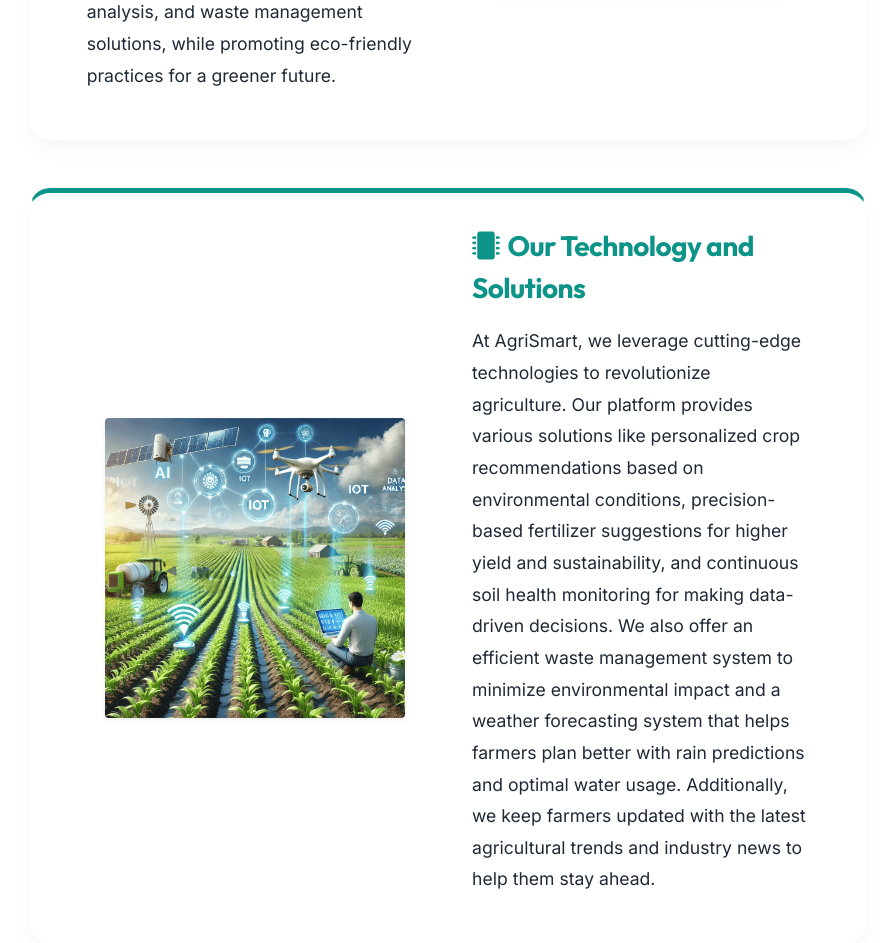
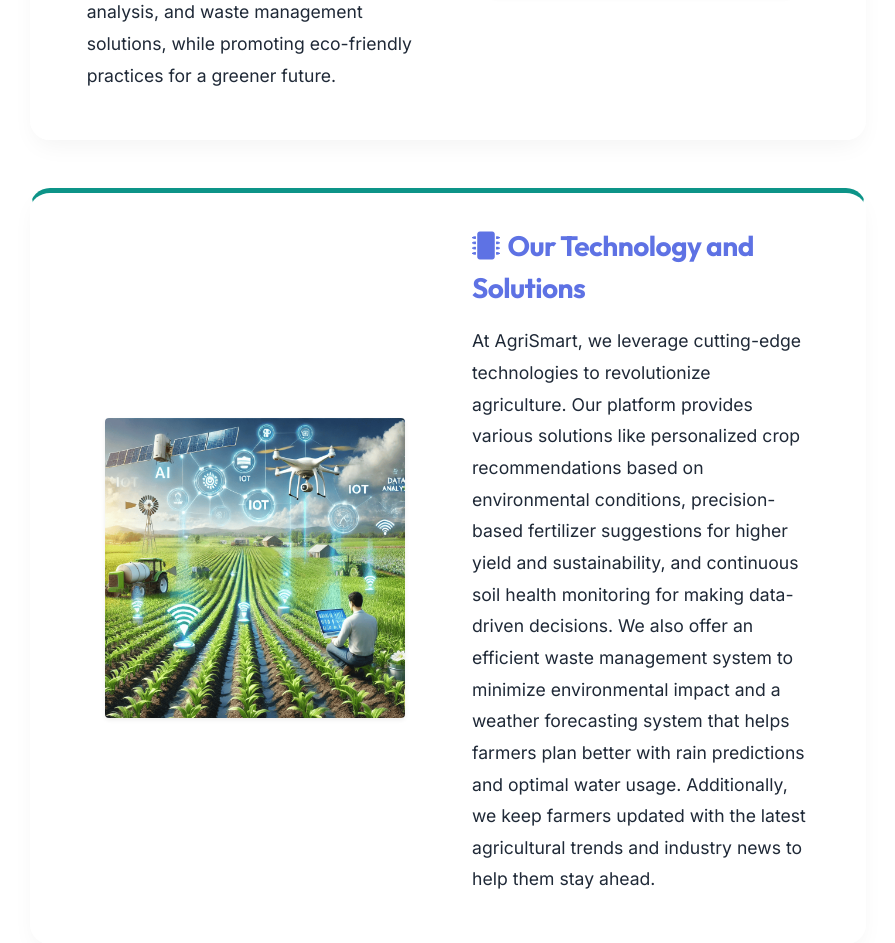
Before and after one commit to udshah31/Agri-Smart, a PHP site: page /aboutus.php in a window 1280 px wide. Shown: the part 924-1867 px from the top of the page, without its empty margins (192-1087 px from the left). Run offline with PHP 8.4, Linux system fonts and the light colour scheme; some libraries are stand-ins or nearby versions.

Commit message:
Update About Us secondary card title color to mirror the primary aesthetic

```diff
--- a/aboutus.php
+++ b/aboutus.php
@@ -42,7 +42,7 @@ $username = isset($_SESSION['username']) ? $_SESSION['username'] : 'Guest';
                                 <img src="assets/img/technology.png" alt="Our Technology and Solutions" class="img-fluid rounded shadow-sm" style="max-height: 300px; border-radius: 15px;">
                             </div>
                             <div class="col-md-6 order-2 mt-4 mt-md-0 px-md-4">
-                                <h3 class="title" style="color: var(--color-secondary);"><i class="fas fa-microchip mr-2"></i>Our Technology and Solutions</h3>
+                                <h3 class="title text-primary"><i class="fas fa-microchip mr-2"></i>Our Technology and Solutions</h3>
                                 <p class="description mt-3" style="color: var(--color-dark); font-size: 1.1rem; line-height: 1.8;">
                                     At AgriSmart, we leverage cutting-edge technologies to revolutionize agriculture. Our platform provides various solutions like personalized crop recommendations based on environmental conditions, precision-based fertilizer suggestions for higher yield and sustainability, and continuous soil health monitoring for making data-driven decisions. We also offer an efficient waste management system to minimize environmental impact and a weather forecasting system that helps farmers plan better with rain predictions and optimal water usage. Additionally, we keep farmers updated with the latest agricultural trends and industry news to help them stay ahead.
                                 </p>
```
